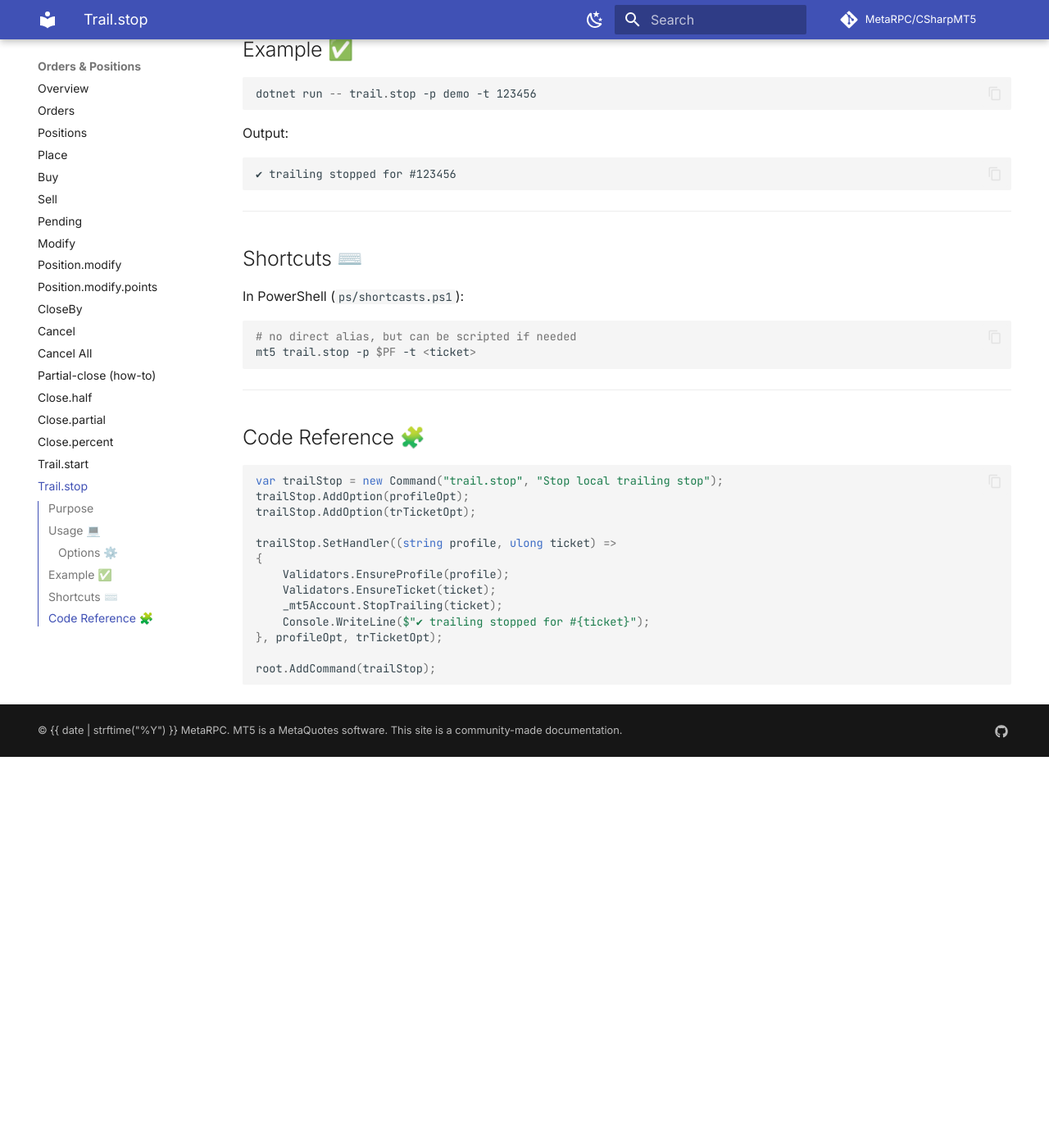
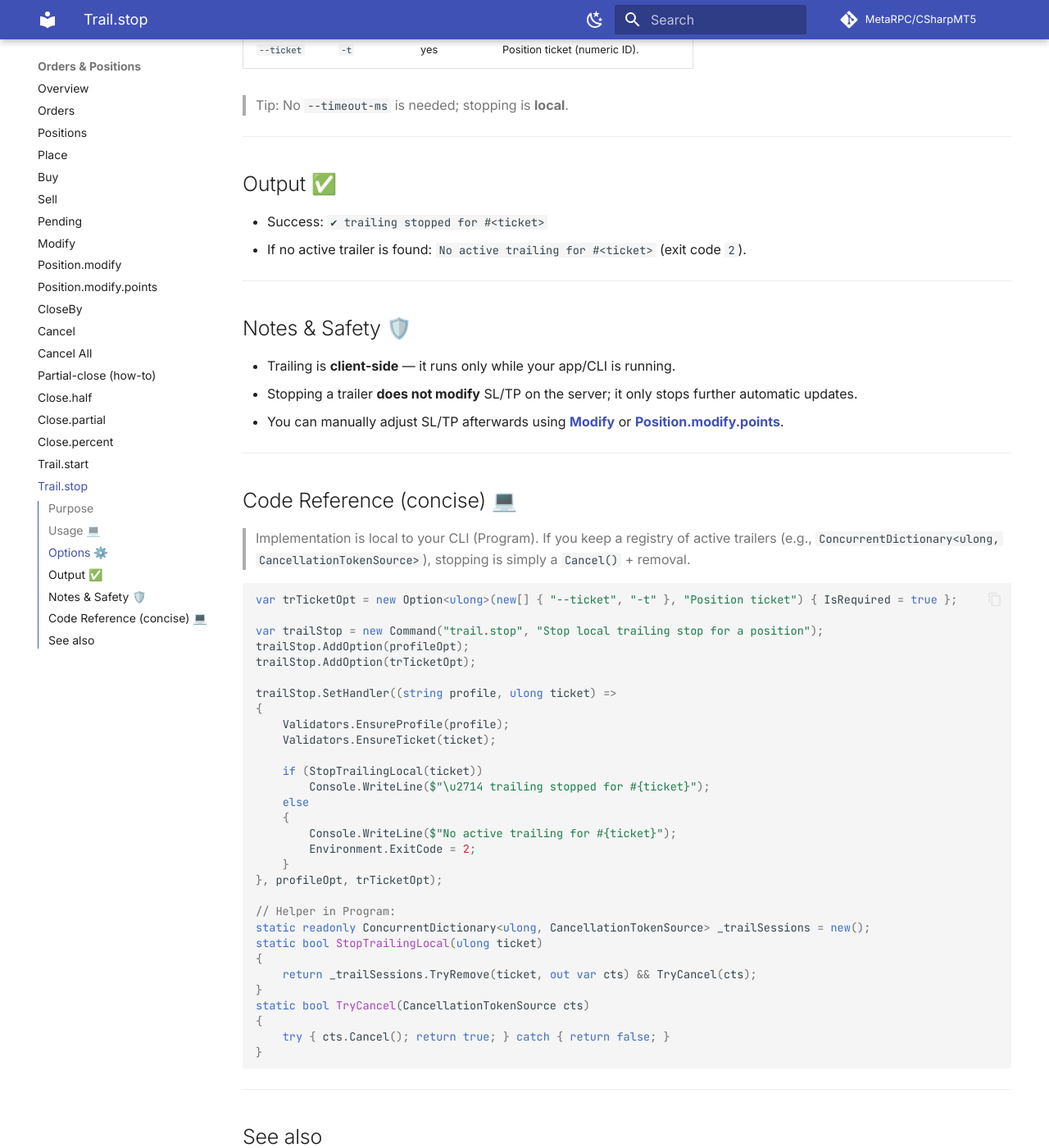
Before and after one commit to MetaRPC/CSharpMT5, an MkDocs documentation site: the page built from docs/Orders_Positions/Trail.stop.md, in a window 1280 px wide and 1400 px high, scrolled down 840 px. Shown: the whole window at 82% size. Built offline with MkDocs 1.6.1 and Material for MkDocs 9.7.7, drawn with Linux system fonts in a browser that asks for light colours; comment, search, counter and statistics services are not loaded; before the commit the page ends 1763 px from its top, so only the background shows below that; some of the changed text lies outside the part shown.

Commit message:
Update Trail.stop.md

````diff
--- a/docs/Orders_Positions/Trail.stop.md
+++ b/docs/Orders_Positions/Trail.stop.md
@@ -1,13 +1,17 @@
-# `trail.stop` 🛑
+# Trail Stop (`trail.stop`) 🛑
 
-Stops a local trailing stop that was previously started with [`trail.start`](../trail_start_doc).
+Stops a **local trailing stop** previously started with [`trail.start`](./Trail.start.md).
+
+> This cancels the **client‑side** trailing loop for a given position. No server RPC is required.
+
+Alias: `trstop`
 
 ---
 
 ## Purpose
 
-* Cancel an active trailing stop logic for a specific position.
-* Useful when you no longer want the system to automatically move Stop Loss.
+* Cancel the active trailing logic for a **specific position ticket**.
+* Useful when you no longer want SL to auto‑adjust.
 
 ---
 
@@ -17,44 +21,42 @@ Stops a local trailing stop that was previously started with [`trail.start`](../
 dotnet run -- trail.stop -p demo -t 123456
 ```
 
-### Options ⚙️
+---
 
-| Option      | Alias | Description                       |
-| ----------- | ----- | --------------------------------- |
-| `--profile` | `-p`  | Profile name (from profiles.json) |
-| `--ticket`  | `-t`  | Position ticket (numeric ID)      |
+## Options ⚙️
+
+| Option      | Alias | Required | Description                          |
+| ----------- | ----- | -------- | ------------------------------------ |
+| `--profile` | `-p`  | yes      | Profile name (from `profiles.json`). |
+| `--ticket`  | `-t`  | yes      | Position ticket (numeric ID).        |
+
+> Tip: No `--timeout-ms` is needed; stopping is **local**.
 
 ---
 
-## Example ✅
+## Output ✅
 
-```powershell
-dotnet run -- trail.stop -p demo -t 123456
-```
-
-Output:
-
-```
-✔ trailing stopped for #123456
-```
+* Success: `✔ trailing stopped for #<ticket>`
+* If no active trailer is found: `No active trailing for #<ticket>` (exit code `2`).
 
 ---
 
-## Shortcuts ⌨️
+## Notes & Safety 🛡️
 
-In PowerShell (`ps/shortcasts.ps1`):
-
-```powershell
-# no direct alias, but can be scripted if needed
-mt5 trail.stop -p $PF -t <ticket>
-```
+* Trailing is **client‑side** — it runs only while your app/CLI is running.
+* Stopping a trailer **does not modify** SL/TP on the server; it only stops further automatic updates.
+* You can manually adjust SL/TP afterwards using **[Modify](./Modify.md)** or **[Position.modify.points](./Position.modify.points.md)**.
 
 ---
 
-## Code Reference 🧩
+## Code Reference (concise) 💻
+
+> Implementation is local to your CLI (Program). If you keep a registry of active trailers (e.g., `ConcurrentDictionary<ulong, CancellationTokenSource>`), stopping is simply a `Cancel()` + removal.
 
 ```csharp
-var trailStop = new Command("trail.stop", "Stop local trailing stop");
+var trTicketOpt = new Option<ulong>(new[] { "--ticket", "-t" }, "Position ticket") { IsRequired = true };
+
+var trailStop = new Command("trail.stop", "Stop local trailing stop for a position");
 trailStop.AddOption(profileOpt);
 trailStop.AddOption(trTicketOpt);
 
@@ -62,9 +64,33 @@ trailStop.SetHandler((string profile, ulong ticket) =>
 {
     Validators.EnsureProfile(profile);
     Validators.EnsureTicket(ticket);
-    _mt5Account.StopTrailing(ticket);
-    Console.WriteLine($"✔ trailing stopped for #{ticket}");
+
+    if (StopTrailingLocal(ticket))
+        Console.WriteLine($"\u2714 trailing stopped for #{ticket}");
+    else
+    {
+        Console.WriteLine($"No active trailing for #{ticket}");
+        Environment.ExitCode = 2;
+    }
 }, profileOpt, trTicketOpt);
 
-root.AddCommand(trailStop);
+// Helper in Program:
+static readonly ConcurrentDictionary<ulong, CancellationTokenSource> _trailSessions = new();
+static bool StopTrailingLocal(ulong ticket)
+{
+    return _trailSessions.TryRemove(ticket, out var cts) && TryCancel(cts);
+}
+static bool TryCancel(CancellationTokenSource cts)
+{
+    try { cts.Cancel(); return true; } catch { return false; }
+}
 ```
+
+---
+
+## See also
+
+* **[Trail.start](./Trail.start.md)** — start a local trailing session
+* **[Modify](./Modify.md)** — set SL/TP by absolute price
+* **[Position.modify.points](./Position.modify.points.md)** — set SL/TP by distance in points
+* **[Subscribe](../Streaming/Subscribe.md)** — streaming quotes used by trailing
````
